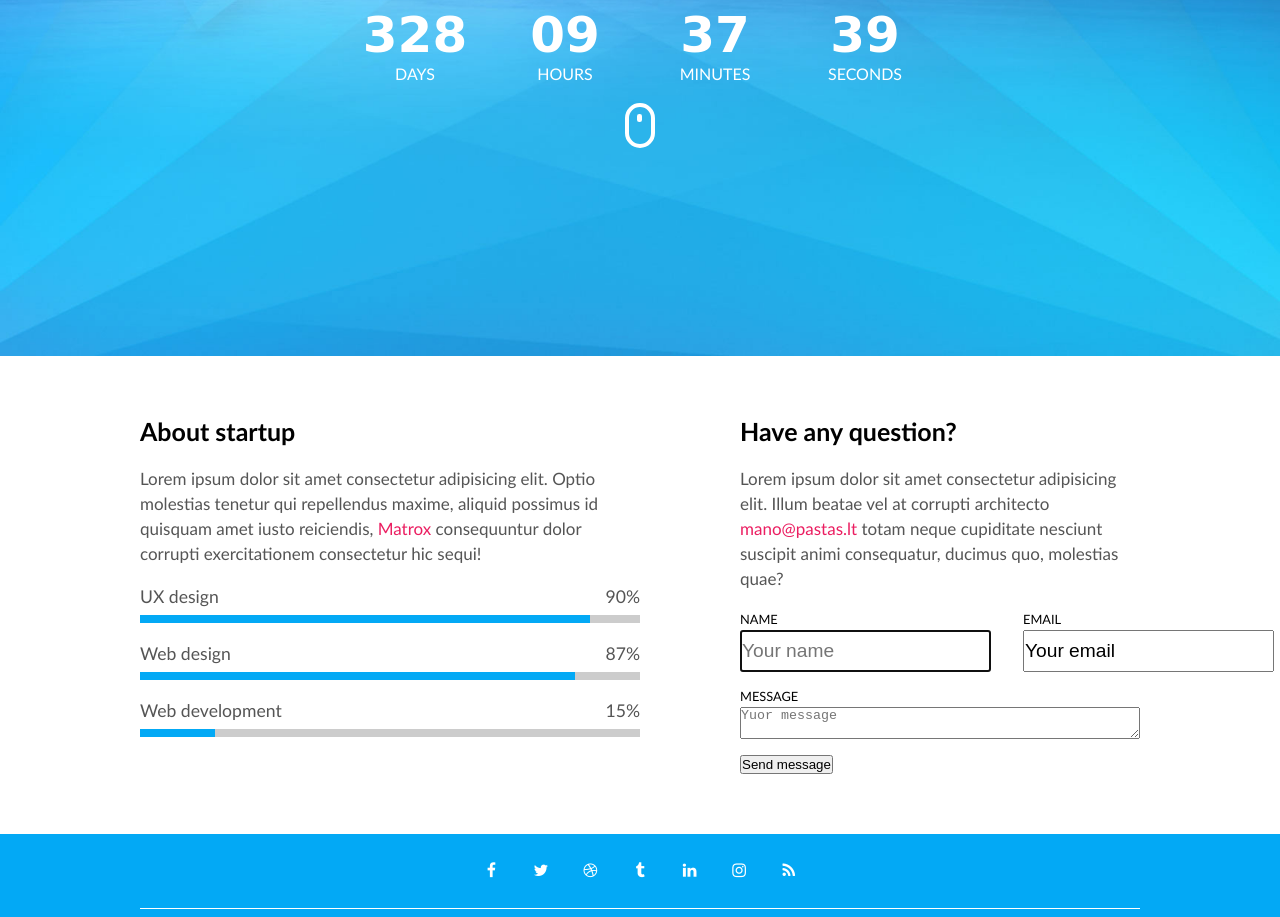
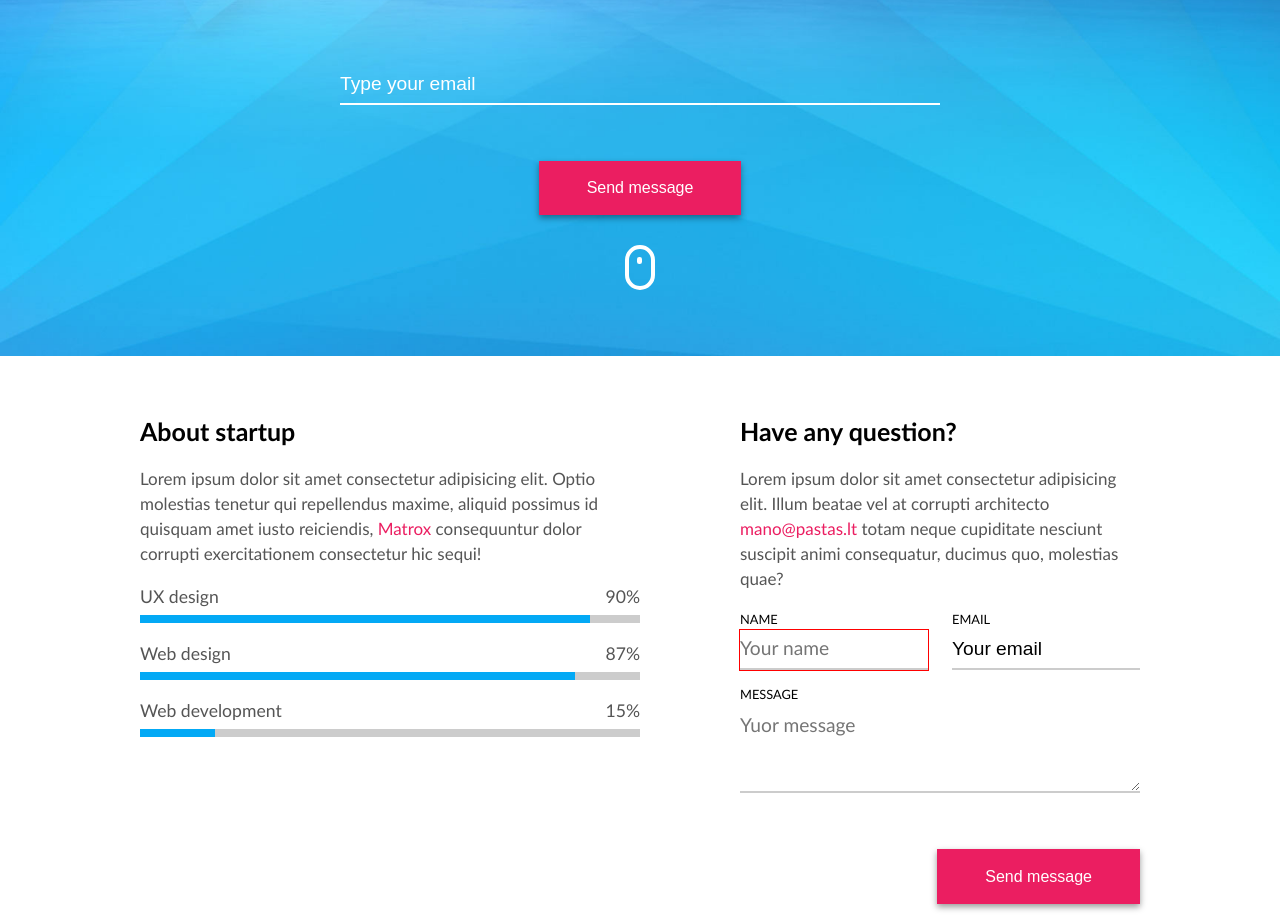
Before and after one commit to romasmv/55-grupe-coming-soon, a website: page index.html in a window 1280 px wide. Shown: the part 444-1361 px from the top of the page. Drawn offline with Linux system fonts and the light colour scheme.

Commit message:
update forms.css and coming-soon.css/form

```diff
--- a/css/components/clock.css
+++ b/css/components/clock.css
@@ -4,6 +4,7 @@
   gap: 40px 0;
   width: 100%;
   color: #fff;
+  margin: 45px;
 }
 .clock .time {
   width: 25%;
--- a/css/components/forms.css
+++ b/css/components/forms.css
@@ -1,38 +1,62 @@
-.form{
+.form {
   display: flex;
   flex-direction: column;
   gap: 1rem;
   width: 100%;
+  text-align: left;
 }
-
-.form .form-row{
+.form .form-row {
   display: flex;
-    gap: 2rem;
+  justify-content: flex-end;
+  gap: 1.5rem;
 }
-
-.form .form-group{
+.form .form-group {
   display: flex;
   flex-direction: column;
   gap: 0.2rem;
   width: 100%;
 }
-
-.form label{
+.form label {
+  width: 100%;
   font-size: 0.8rem;
   text-transform: uppercase;
-
 }
-
-.form input{
+.form input {
+  width: 100%;
   font-size: 1.2rem;
   padding-top: 0.5rem;
   padding-bottom: 0.5rem;
+  border: none;
+  border-bottom: 2px solid #ccc;
 }
-
 .form textarea {
-
+  resize: vertical;
+  width: 100%;
+  min-height: 4rem;
+  height: 5.5rem;
+  max-height: 16rem;
+  font-size: 1.2rem;
+  line-height: 1.5rem;
+  padding-top: 0.5rem;
+  padding-bottom: 0.5rem;
+  border: none;
+  border-bottom: 2px solid #ccc;
 }
-
-.form button{
-
+.form input:focus,
+.form textarea:focus {
+  outline: 1px solid red;
 }
+.form ::placeholder {
+  font-family: 'Gill Sans', 'Gill Sans MT', Calibri, 'Trebuchet MS', sans-serif;
+}
+.form button {
+  font-size: 1rem;
+  line-height: 1em;
+  padding: 1.2em 3rem;
+  background-color: #eb1e61;
+  color: #fff;
+  border: none;
+  box-shadow: 0 0.2em 0.4em #0006;
+  margin-top: 40px;
+  margin-bottom: 10px;
+}
--- a/css/pages/coming-soon.css
+++ b/css/pages/coming-soon.css
@@ -17,7 +17,7 @@
 }
 
 .main-title {
-  font-size: 50px;
+  font-size: 60px;
   text-transform: uppercase;
   color: #000;
 }
@@ -25,6 +25,21 @@
 .main-description {
   font-size: 22px;
   color: #ccc;
+}
+
+.hero .form-row {
+  justify-content: center;
+}
+.hero label {
+  color: #fff;
+}
+.hero input {
+  background-color: transparent;
+  border-color: #fff;
+  color: #fff;
+}
+.hero ::placeholder {
+  color: #fff;
 }
 
 .section-title {
--- a/index.html
+++ b/index.html
@@ -50,6 +50,17 @@
                     <div class="label">Seconds</div>
                 </div>
             </div>
+            <form class="form">
+                <div class="form-row">
+                    <div class="form-group">
+                        <label for="Email"></label>
+                        <input type="text" id="email" email="email" maxlength="50" value="Type your email"required>
+                    </div>
+                </div>
+                <div class="form-row">
+                    <button type="submit">Send message</button>
+                </div>
+            </form>
             <div class="mouse"></div>
         </div>
     </header>
@@ -104,7 +115,7 @@
                     <div class="form-row">
                         <div class="form-group">
                             <label for="message">Message</label>
-                            <textarea id="message" name="message" maxlength="500" minlength="20" placeholder="Yuor message" required ></textarea>
+                            <textarea id="message" name="message" maxlength="1000" minlength="20" placeholder="Yuor message" required ></textarea>
                         </div>
                      </div>
                     <div class="form-row">
```
Lines whose indentation alone changed are shown as unchanged.
